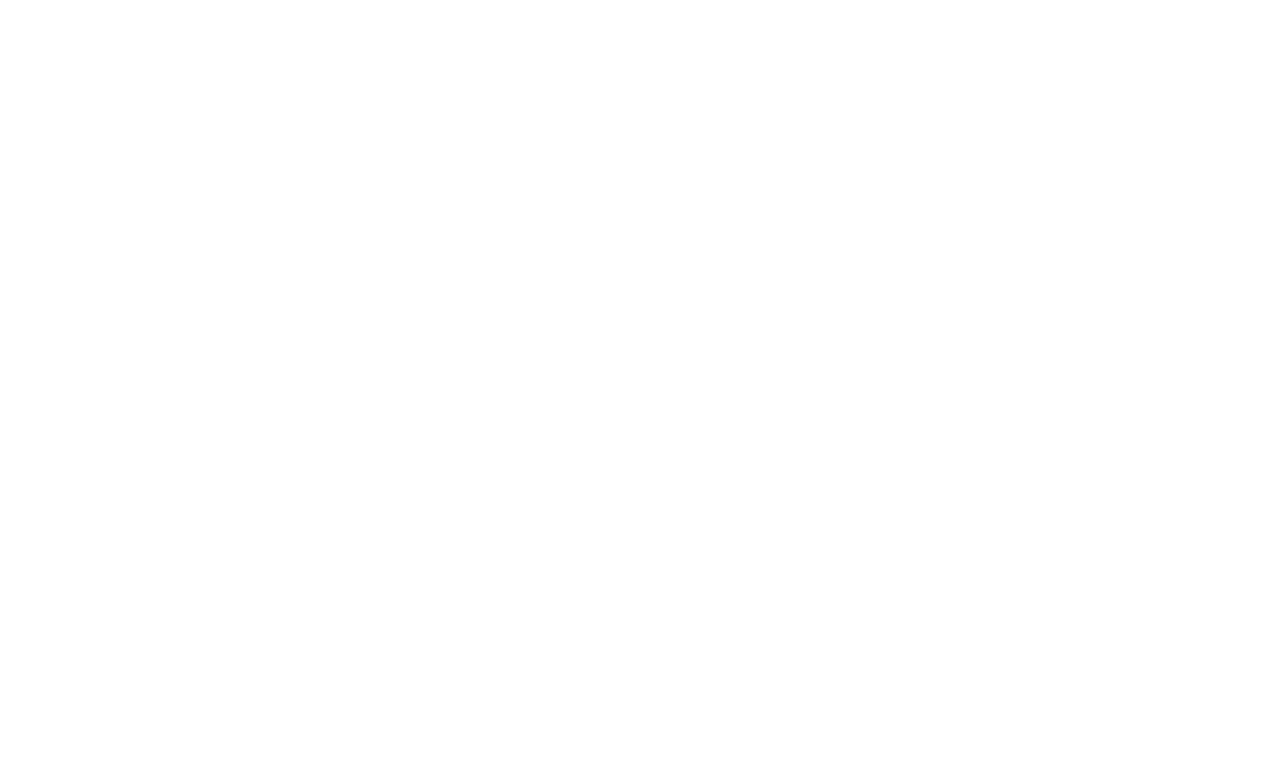
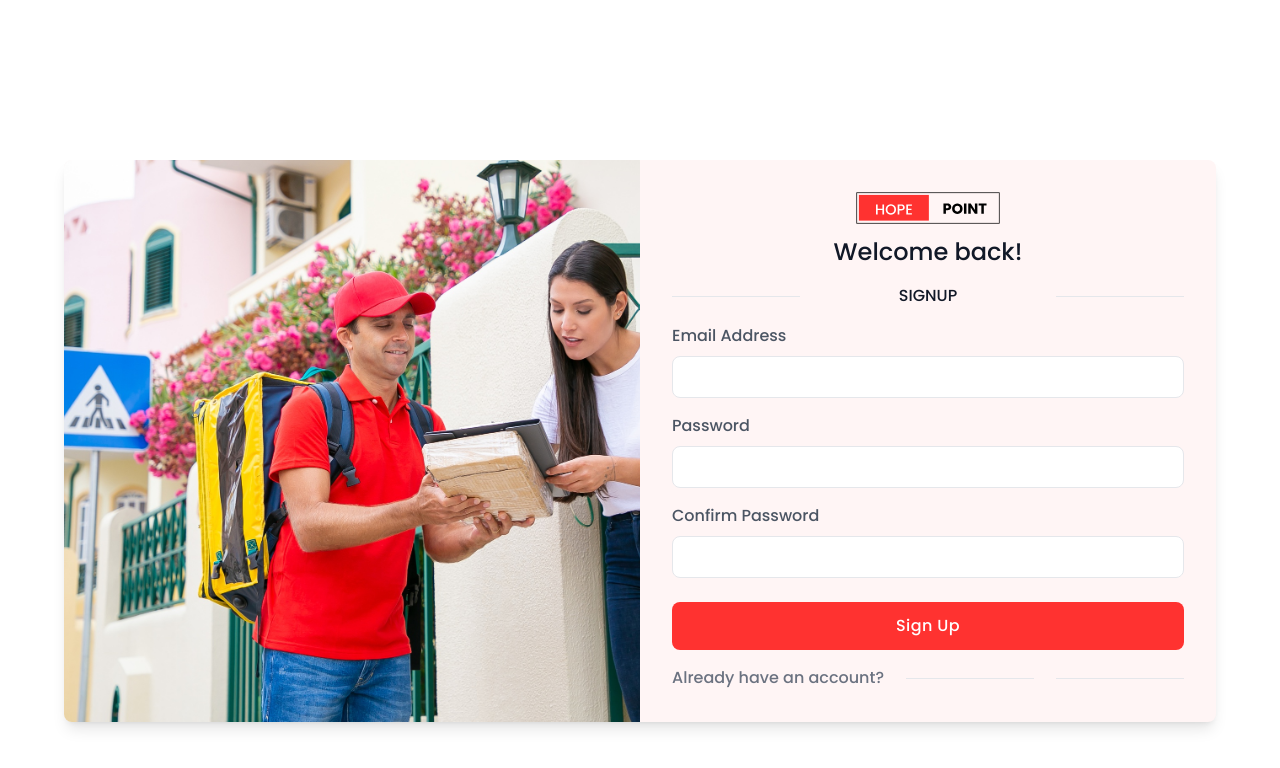
Before and after one commit to creativaPoetaLtd/hope-point-fn, a React (Vite) app: page /signup in a window 1280 px wide. Before the commit this address had no page. Shown: the top 768 px of the page. Built offline with nearby package versions, Linux system fonts and the light colour scheme.

Commit message:
add Login and signup page

```diff
--- /dev/null
+++ b/src/components/Login/Login.tsx
@@ -0,0 +1,66 @@
+import Logo from '../../assets/img/Logo.svg'
+import { Link } from 'react-router-dom'
+import LoginImage from '../../assets/img/Login.jpg'
+const Login = () => {
+    return (
+        <div className=' '>
+            <div className="flex phone:mt-20 desktop:mt-40 w-full max-w-md mx-auto overflow-hidden bg-[#FFF5F5] rounded-lg shadow-lg  desktop:max-w-6xl">
+                <div
+                    className="hidden bg-cover desktop:block desktop:w-1/2"
+                    style={{
+                        backgroundImage: `url('${LoginImage}')`,
+                    }}
+                ></div>
+
+                <div className="w-full px-6 py-8 md:px-8 desktop:w-1/2">
+                    <div className="flex justify-center mx-auto">
+                        <Link to="/">
+                            <img className="w-auto h-7 phone:h-8" src={Logo} alt="" />
+                        </Link>
+                    </div>
+
+                    <p className="mt-3 text-2xl text-center text-gray-900 ">
+                        Welcome back!
+                    </p>
+
+                    <div className="flex items-center justify-between mt-4">
+                        <span className="w-1/5 border-b desktop:w-1/4"></span>
+
+                        <p className="text-md text-center text-gray-900 uppercase "> login</p>
+                        <span className="w-1/5 border-b  desktop:w-1/4"></span>
+                    </div>
+
+                    <div className="mt-4">
+                        <label className="block mb-2 text-md font-medium text-gray-600 ">Email Address</label>
+                        <input id="LoggingEmailAddress" className="block w-full px-4 py-2 text-gray-900 bg-white border rounded-lg  focus:border-gray-900 focus:ring-opacity-40  focus:outline-none focus:ring focus:ring-gray-900" type="email" />
+                    </div>
+
+                    <div className="mt-4">
+                        <div className="flex justify-between">
+                            <label className="block mb-2 text-md font-medium text-gray-600 ">Password</label>
+                            <a href="#" className="text-md text-gray-500  hover:underline">Forget Password?</a>
+                        </div>
+
+                        <input id="loggingPassword" className="block w-full px-4 py-2 text-gray-900 bg-white border rounded-lg    focus:border-gray-900 focus:ring-opacity-40  focus:outline-none focus:ring focus:ring-gray-900" type="password" />
+                    </div>
+
+                    <div className="mt-6">
+                        <button className="w-full px-6 py-3 text-md font-medium tracking-wide text-white capitalize transition-colors duration-300 transform bg-[#FF3230] rounded-lg hover:bg-[#FF3230] focus:outline-none focus:ring focus:ring-gray-300 focus:ring-opacity-50">
+                            Sign In
+                        </button>
+                    </div>
+
+                    <div className="flex items-center justify-between mt-4">
+                        <span className="w-1/5 border-b  md:w-1/4"></span>
+
+                        <Link to="/Signup" className="text-md text-gray-900 uppercase  hover:underline">or sign up</Link>
+
+                        <span className="w-1/5 border-b  md:w-1/4"></span>
+                    </div>
+                </div>
+            </div>
+        </div>
+    )
+}
+
+export default Login
--- /dev/null
+++ b/src/components/Signup/Signup.tsx
@@ -0,0 +1,69 @@
+import { Link } from 'react-router-dom'
+import Logo from '../../assets/img/Logo.svg'
+import SignupImage from '../../assets/img/signup.jpg';
+const Signup = () => {
+    return (
+        <div className=' '>
+            <div className="flex phone:mt-20 desktop:mt-40 w-full max-w-md mx-auto overflow-hidden bg-[#FFF5F5] rounded-lg shadow-lg  desktop:max-w-6xl">
+                <div
+                    className="hidden bg-cover desktop:block desktop:w-1/2"
+                    style={{
+                        backgroundImage: `url('${SignupImage}')`,
+                    }}
+                ></div>
+
+                <div className="w-full px-6 py-8 md:px-8 desktop:w-1/2">
+                    <div className="flex justify-center mx-auto">
+                        <Link to="/">
+                            <img className="w-auto h-7 phone:h-8" src={Logo} alt="" />
+                        </Link>
+                    </div>
+
+                    <p className="mt-3 text-2xl text-center text-gray-900 ">
+                        Welcome back!
+                    </p>
+
+                    <div className="flex items-center justify-between mt-4">
+                        <span className="w-1/5 border-b desktop:w-1/4"></span>
+                        <p className="text-md text-center text-gray-900 uppercase "> Signup</p>
+                        <span className="w-1/5 border-b  desktop:w-1/4"></span>
+                    </div>
+
+                    <div className="mt-4">
+                        <label className="block mb-2 text-md font-medium text-gray-600 ">Email Address</label>
+                        <input id="LoggingEmailAddress" className="block w-full px-4 py-2 text-gray-900 bg-white border rounded-lg  focus:border-gray-900 focus:ring-opacity-40  focus:outline-none focus:ring focus:ring-gray-900" type="email" />
+                    </div>
+
+                    <div className="mt-4">
+                        <div className="flex justify-between">
+                            <label className="block mb-2 text-md font-medium text-gray-600 ">Password</label>
+                        </div>
+                        <input id="loggingPassword" className="block w-full px-4 py-2 text-gray-900 bg-white border rounded-lg    focus:border-gray-900 focus:ring-opacity-40  focus:outline-none focus:ring focus:ring-gray-900" type="password" />
+                    </div>
+                    <div className="mt-4">
+                        <div className="flex justify-between">
+                            <label className="block mb-2 text-md font-medium text-gray-600 ">Confirm Password</label>
+                        </div>
+                        <input id="loggingPassword" className="block w-full px-4 py-2 text-gray-900 bg-white border rounded-lg    focus:border-gray-900 focus:ring-opacity-40  focus:outline-none focus:ring focus:ring-gray-900" type="password" />
+                    </div>
+
+                    <div className="mt-6">
+                        <button className="w-full px-6 py-3 text-md font-medium tracking-wide text-white capitalize transition-colors duration-300 transform bg-[#FF3230] rounded-lg hover:bg-[#FF3230] focus:outline-none focus:ring focus:ring-gray-300 focus:ring-opacity-50">
+                            Sign up
+                        </button>
+                    </div>
+
+                    <div className="flex items-center justify-between mt-4">
+                        <Link to="/login" className="text-md text-gray-500  hover:underline">Already have an account?</Link>
+                        <span className="w-1/5 border-b  md:w-1/4"></span>
+
+
+                        <span className="w-1/5 border-b  md:w-1/4"></span>
+                    </div>
+                </div>
+            </div>
+        </div>
+    )
+}
+
+export default Signup
--- a/src/main.tsx
+++ b/src/main.tsx
@@ -5,6 +5,8 @@
 import { Route, BrowserRouter as Router, Routes } from 'react-router-dom'
 import AboutPage from './pages/AboutPage.tsx'
 import ContactPage from './pages/ContactPage.tsx'
+import LoginPage from './pages/LoginPage.tsx'
+import SignupPage from './pages/SignupPage.tsx'
 ReactDOM.createRoot(document.getElementById('root')!).render(
   <React.StrictMode>
     <Router>
@@ -12,6 +14,8 @@
         <Route path='/' element={<App />} />
         <Route path="/About" element={<AboutPage />} />
         <Route path="/Contact" element={<ContactPage />} />
+        <Route path="/Login" element={<LoginPage />} />
+        <Route path="/signup" element={<SignupPage />} />
       </Routes>
     </Router>
 
--- /dev/null
+++ b/src/pages/LoginPage.tsx
@@ -0,0 +1,11 @@
+import Login from "../components/Login/Login"
+
+const LoginPage = () => {
+    return (
+        <>
+            <Login />
+        </>
+    )
+}
+
+export default LoginPage
--- /dev/null
+++ b/src/pages/SignupPage.tsx
@@ -0,0 +1,11 @@
+import Signup from '../components/Signup/Signup';
+
+const SignupPage = () => {
+  return (
+    <>
+      <Signup />
+    </>
+  )
+}
+
+export default SignupPage;
```
Also changed, not shown: src/assets/img/Login.jpg (added), src/assets/img/signup.jpg (added).
